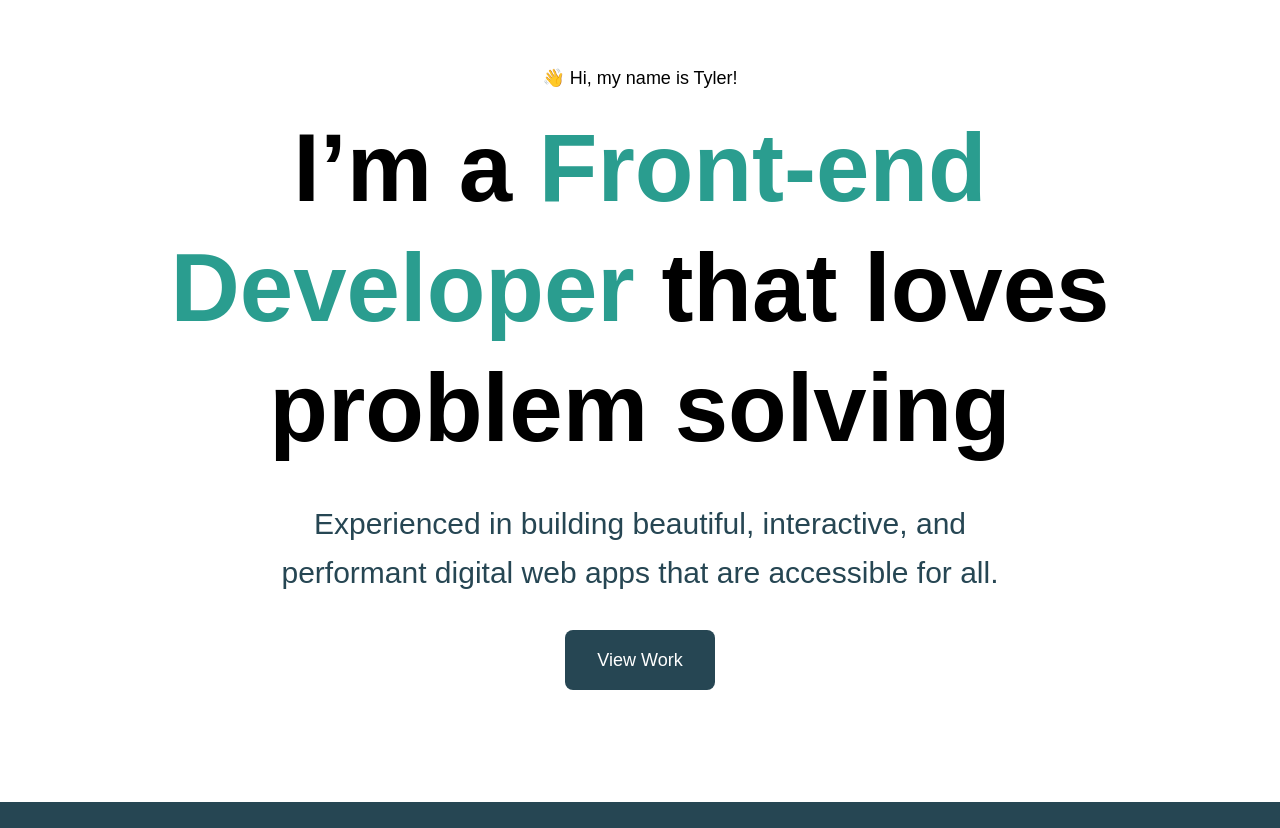
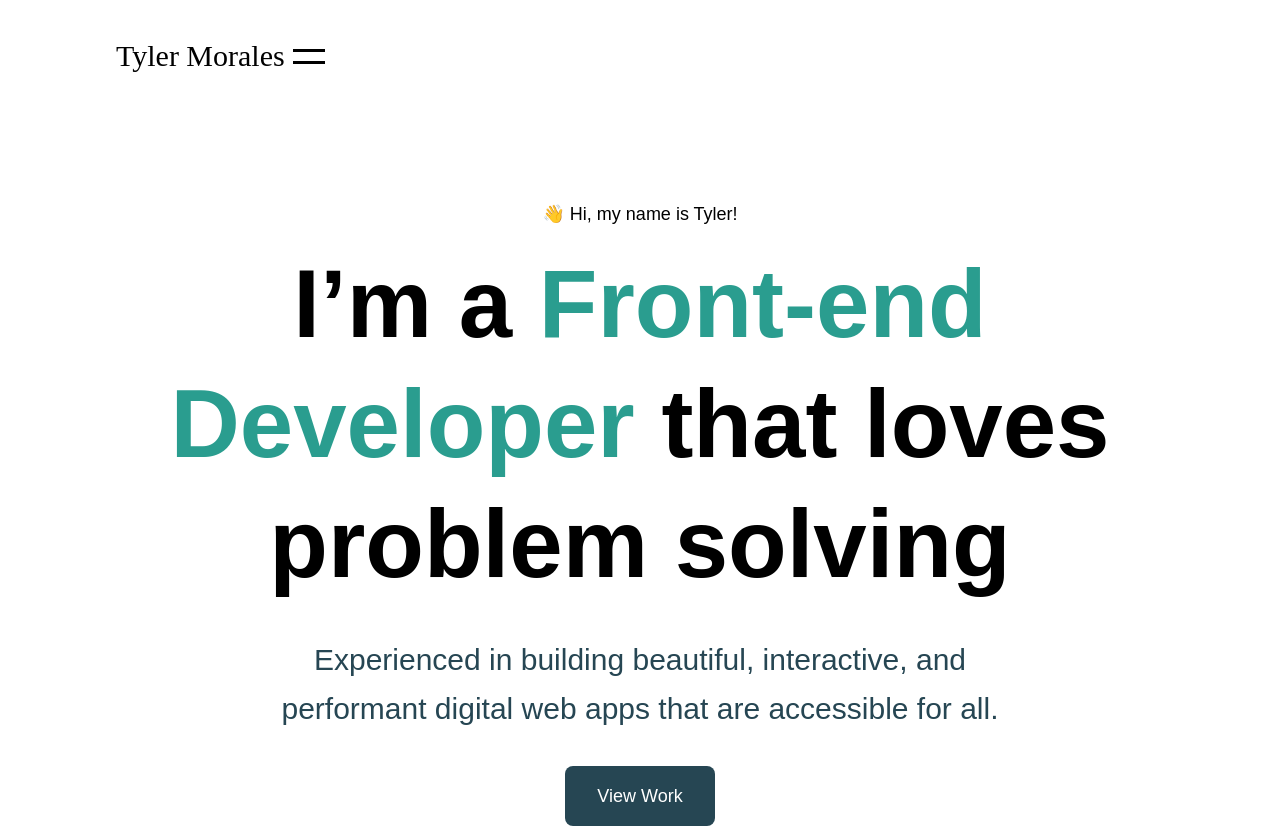
Before and after one commit to tyler-morales/portfolio-v5, a Next.js app: page / in a window 1280 px wide. Shown: the top 828 px of the page. Built offline with nearby package versions, Linux system fonts and the light colour scheme.

Commit message:
🚧  Globally set nav on _app.js

```diff
--- a/pages/_app.js
+++ b/pages/_app.js
@@ -1,7 +1,13 @@
 import '../styles/globals.css'
+import Nav from '../components/Nav.js'
 
-function MyApp({ Component, pageProps }) {
-  return <Component {...pageProps} />
+function MyApp({Component, pageProps}) {
+  return (
+    <>
+      <Nav />
+      <Component {...pageProps} />
+    </>
+  )
 }
 
 export default MyApp
```
